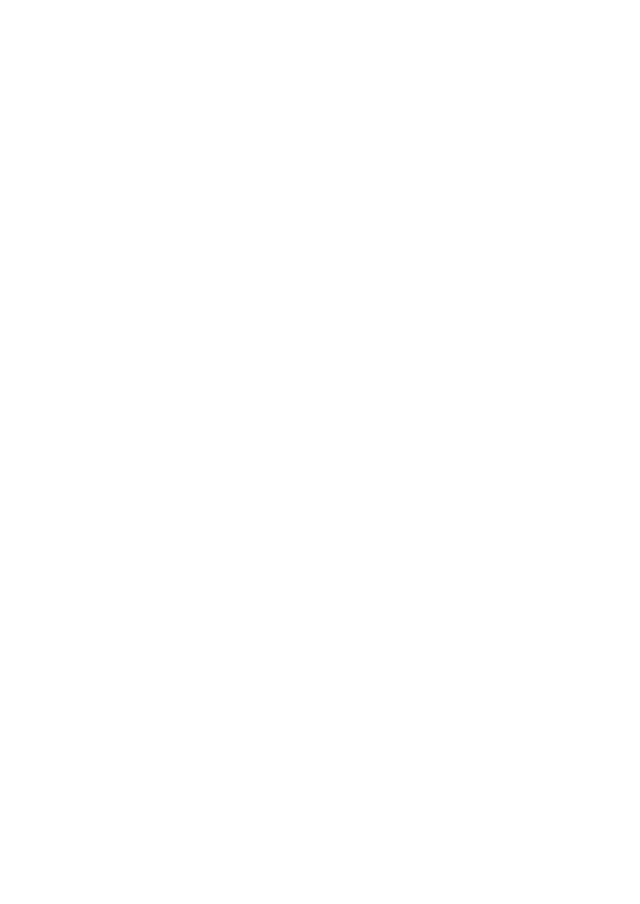
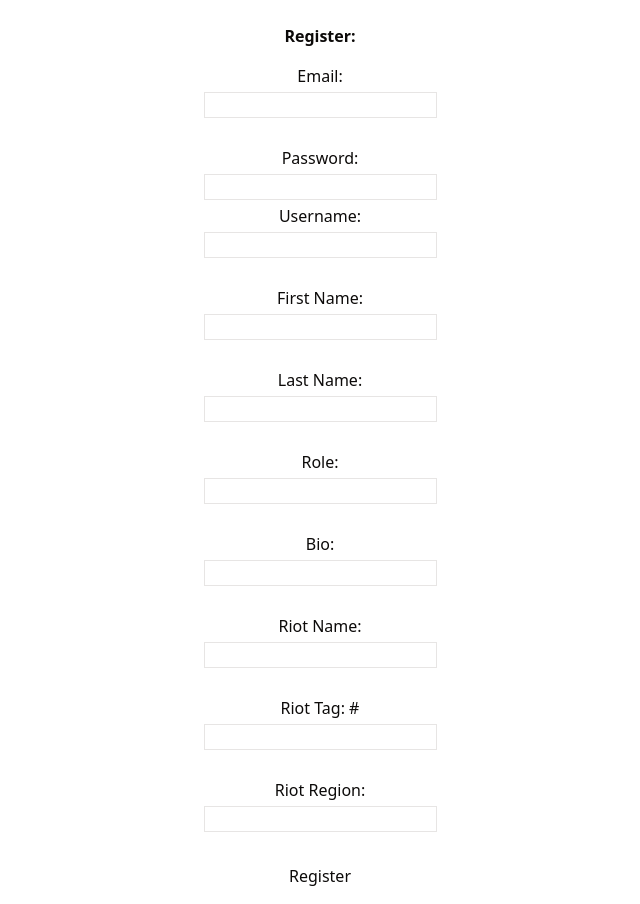
Before and after one commit to xJustinJPD/FMTFrontEnd, a React (Vite) app: page /register in a window 1280 px wide. Before the commit this address had no page. Shown: the whole page, without its empty margins (320-960 px from the left). Before the commit the page ends 800 px from the top, so only its background shows below. Built offline with nearby package versions, Linux system fonts and the light colour scheme.

Commit message:
register and riot stats added

```diff
--- a/src/App.jsx
+++ b/src/App.jsx
@@ -5,7 +5,7 @@ import { AuthProvider } from "./contexts/AuthContext";
 // Routes
 import MainPage from './pages/MainPage';
 import LoginPage from './pages/LoginPage';
-
+import RegisterPage from "./pages/RegisterPage";
 
 
 
@@ -56,6 +56,7 @@ import LoginPage from './pages/LoginPage';
         {/* {protectedRoutes} */}
         <Route path='/' element={<MainPage/>}/>
         <Route path='/login' element={<LoginPage/>}/>
+        <Route path='/register' element={<RegisterPage/>}/>
         </Routes>
         {/* <Footer/> */}
     </Router>
--- a/src/components/Filters.jsx
+++ b/src/components/Filters.jsx
@@ -20,6 +20,7 @@ import { useState } from "react";
 
         return (
             <div className="p-4 bg-white rounded shadow mb-6 w-full max-w-xl">
+            <h2 className="text-lg font-semibold mb-4">Set Filters: {JSON.stringify(filters)}</h2>
             <div className="flex flex-col gap-4">
                 <select name="role" onChange={handleChange} className="p-2 border rounded">
                 <option value="">Select Role</option>
--- /dev/null
+++ b/src/components/RegisterForm.jsx
@@ -0,0 +1,89 @@
+import axios from '../config/Api';
+import { useState } from 'react';
+import { Link, useNavigate } from 'react-router-dom';
+
+
+const RegisterForm = () => {
+    const [local] = axios;
+    const navigate = useNavigate();
+    const errorStyle = {
+        color: 'red'
+    };
+
+    const [form, setForm] = useState({
+        email: "",
+        password: "",
+        username : "",
+        first_name : "",
+        last_name : "",
+        role: "",
+        bio: "",
+        riot_name:"",
+        riot_tag:"",
+        riot_region:"",
+    });
+
+    const [errorMessage, setErrorMessage] = useState("");
+
+    const handleClick = () => {
+        // let regToken = localStorage.getItem('token');
+
+        local.post('/register', {
+            email: form.email,
+            password: form.password,
+            username : form.username,
+            first_name : form.first_name,
+            last_name : form.last_name,
+            role: form.role,
+            bio: form.bio,
+            riot_name: form.riot_name,
+            riot_tag: form.riot_tag,
+            riot_region: form.riot_region
+        })
+        .then(response => {
+            console.log(response);
+            navigate('/login');
+        })
+        .catch(err => {
+            console.error(err);
+            setErrorMessage(err.response.message);
+        });
+    }
+
+    const handleKeyDown = (e) => {
+        if (e.key === "Enter") {
+            handleClick();
+        }
+    };
+
+    const handleForm = (e) => {
+        setForm(prevState => ({
+            ...prevState,
+            [e.target.name]: e.target.value
+        }));
+    };
+
+    return (
+        <>
+            <div className='grid grid-cols-1 gap-1 justify-items-center m-3'>
+            <h2 className='m-3'><b>Register:</b></h2>
+            Email: <input onChange={handleForm} onKeyDown={handleKeyDown} type="text" className='border' name="email" value={form.email}  /> <br />
+            Password: <input onChange={handleForm} onKeyDown={handleKeyDown} className='border'  type="password" name="password" value={form.password} />
+            Username: <input onChange={handleForm} onKeyDown={handleKeyDown} className='border'  type="text" name="username" value={form.username} /> <br />
+            First Name: <input onChange={handleForm} onKeyDown={handleKeyDown} className='border'  type="text" name="first_name" value={form.first_name} /> <br />
+            Last Name: <input onChange={handleForm} onKeyDown={handleKeyDown} className='border'  type="text" name="last_name" value={form.last_name} /> <br />
+            Role: <input onChange={handleForm} onKeyDown={handleKeyDown} className='border'  type="text" name="role" value={form.role} /> <br />
+            Bio: <input onChange={handleForm} onKeyDown={handleKeyDown} className='border'  type="text" name="bio" value={form.bio} /> <br />
+            Riot Name: <input onChange={handleForm} onKeyDown={handleKeyDown} className='border'  type="text" name="riot_name" value={form.riot_name} /> <br />
+            Riot Tag: #<input onChange={handleForm} onKeyDown={handleKeyDown} className='border'  type="text" name="riot_tag" value={form.riot_tag} /> <br />
+            Riot Region: <input onChange={handleForm} onKeyDown={handleKeyDown} className='border'  type="text" name="riot_region" value={form.riot_region} /> <br />
+            {/* <p className="py-6">or <b><Link to={`/register`}>Register</Link></b></p> */}
+
+            <button className='btn btn-primary w-20' onClick={handleClick}>Register</button>
+            <p style={errorStyle}>{errorMessage}</p>
+            </div>
+        </>
+    );
+};
+
+export default RegisterForm;
--- a/src/pages/MainPage.jsx
+++ b/src/pages/MainPage.jsx
@@ -21,6 +21,7 @@ function MainPage() {
             }
         })
         .then(response => {
+            console.log("RESPONSE", response.data);
             setUserList(response.data);
         })
         .catch(err => {
@@ -32,7 +33,7 @@ function MainPage() {
     }, [filters, local]);
 
 
-    console.log(users);
+    console.log("response",users);
     const clearError = () => {
         setError(null);
     };
@@ -60,11 +61,15 @@ function MainPage() {
             <FiltersDropdown onChange={setFilters} />
             <Carousel className="w-full max-w-lg">
                 <CarouselContent>
-                    {users.map((user) => (
-                            <CarouselItem key={user.id}>
-                                <UserCard key={user.id} user={user} />
-                            </CarouselItem>
-                    ))}
+                {Array.isArray(users) && users.length > 0 ? (
+                users.map((user) => (
+                    <CarouselItem key={user.id}>
+                    <UserCard key={user.id} user={user} />
+                    </CarouselItem>
+                ))
+                ) : (
+                <p>No users found.</p>
+                )}
                 </CarouselContent>
                 <CarouselPrevious />
                 <CarouselNext />
--- /dev/null
+++ b/src/pages/RegisterPage.jsx
@@ -0,0 +1,13 @@
+import React from "react";
+import RegisterForm from "../components/RegisterForm";
+
+const RegisterPage = () => {
+
+    return (
+    <>
+        <RegisterForm />
+    </>
+    );
+    }
+
+    export default RegisterPage;
```
